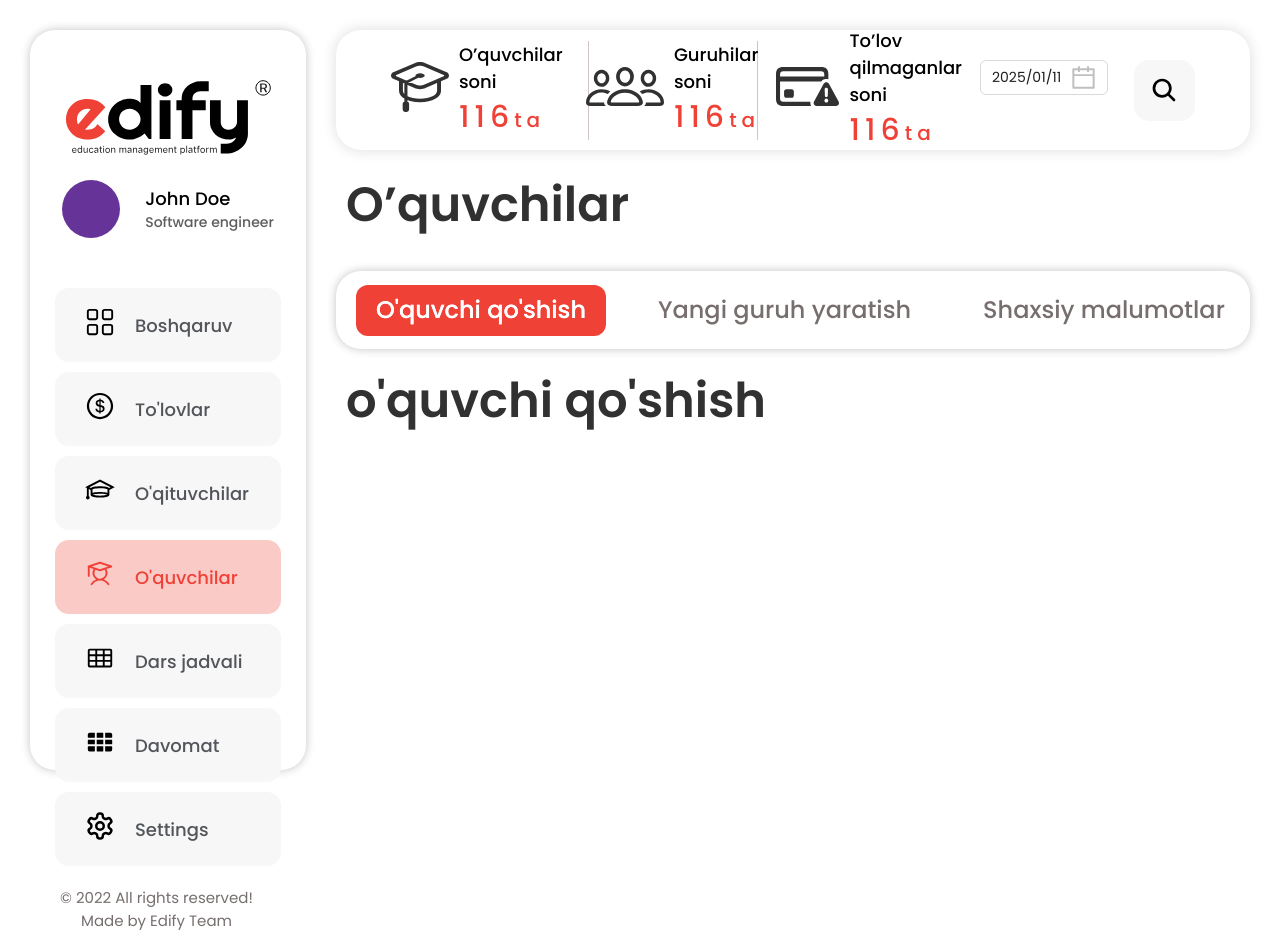
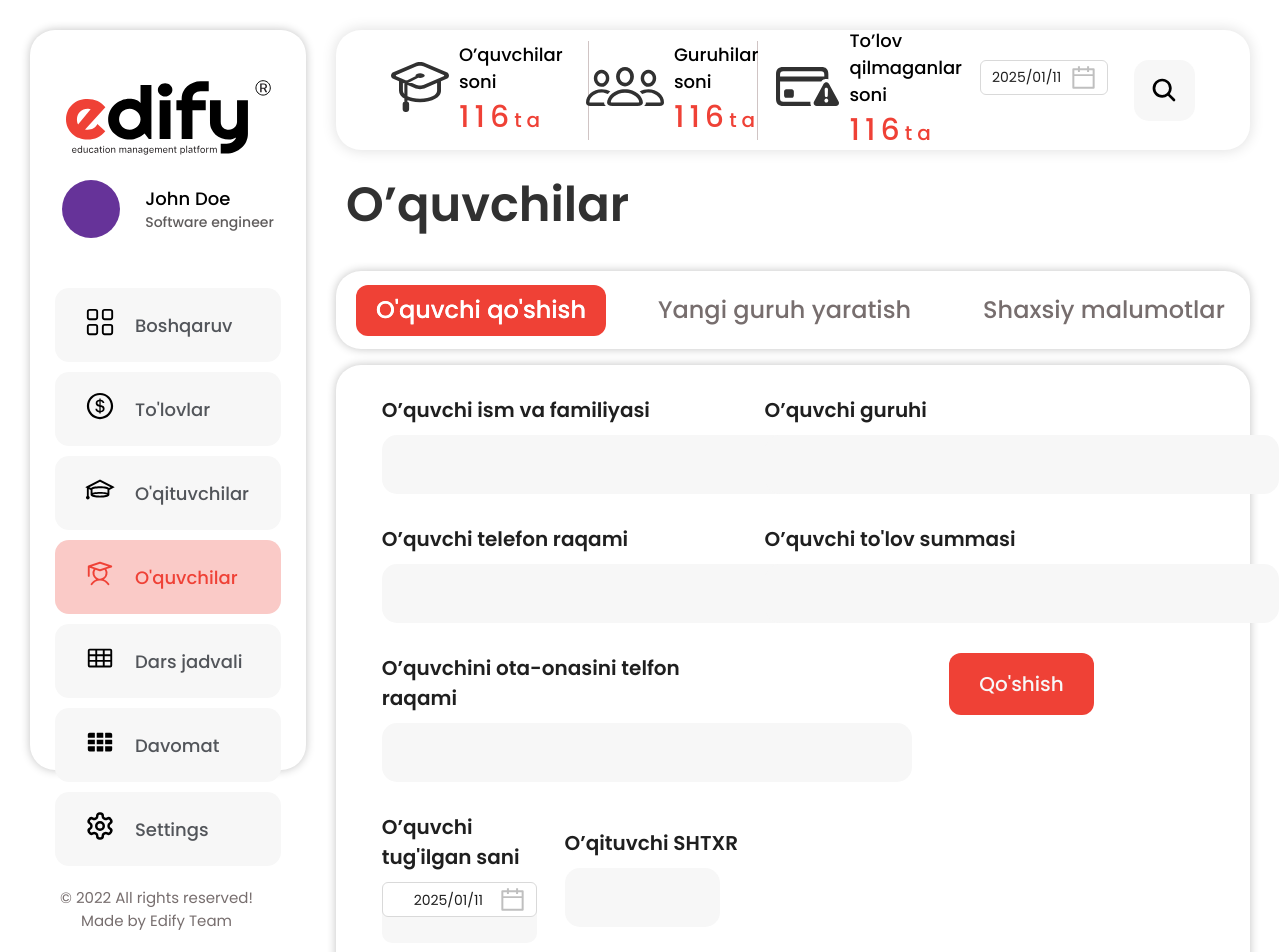
Before and after one commit to abdulhayevbahrom/edify, a React (Create React App) app: page /students in a window 1280 px wide. Shown: the top 952 px of the page. Built offline with nearby package versions, Linux system fonts and the light colour scheme.

Commit message:
students add panel

```diff
--- a/src/components/studentsMain/StudentsMain.jsx
+++ b/src/components/studentsMain/StudentsMain.jsx
@@ -1,6 +1,7 @@
 import React from "react";
 import "./StudentsMain.css";
 import { Tabs } from "antd";
+import AddStudent from "./addStudent/AddStudent";
 
 function StudentsMain() {
   return (
@@ -8,7 +9,7 @@ function StudentsMain() {
       <h1>O’quvchilar</h1>
       <Tabs defaultActiveKey="1">
         <Tabs.TabPane tab="O'quvchi qo'shish" key="1">
-          <h1>o'quvchi qo'shish</h1>
+          <AddStudent />
         </Tabs.TabPane>
         <Tabs.TabPane tab="Yangi guruh yaratish" key="2">
           <h1>Guruhlar</h1>
--- /dev/null
+++ b/src/components/studentsMain/addStudent/AddStudent.css
@@ -0,0 +1,112 @@
+.add_student_box {
+    width: 100%;
+    padding: 30px 0;
+    border-radius: 25px;
+    display: flex;
+    box-shadow: 0 0 10px #c3c3c3;
+}
+
+.left_form {
+    width: 50%;
+    padding: 0 5%;
+    display: flex;
+    flex-direction: column;
+    align-items: center;
+    justify-content: center;
+    gap: 30px;
+}
+
+.left_form .input {
+    width: 100%;
+    display: flex;
+    flex-direction: column;
+    align-items: flex-start;
+    gap: 10px;
+}
+
+.input label {
+    font-size: 20px;
+    font-weight: 550;
+    line-height: 30px;
+    text-align: left;
+}
+
+.input input {
+    width: 530px;
+    padding: 17px 0px;
+    border-radius: 15px;
+    background-color: var(--light-gray);
+    text-indent: 20px;
+    font-size: 16px;
+}
+
+.input input:focus {
+border: 2px solid var(--main-color);
+}
+
+
+.student_bithday-shtxr {
+    width: 100%;
+    display: flex;
+    /* gap: 30px; */
+    align-items: center;
+}
+
+.student_bithday-shtxr .student_bithday-shtxr_input {
+    padding: 17px 0px;
+    width: 85%;
+}
+
+.student_bithday-shtxr .student_bithday-shtxr_data{
+    border-radius: 10px;
+    height: 61px;
+    background-color: var(--light-gray);
+    width: 85%;
+}
+
+.student_bithday-shtxr_data:focus{
+    border: none;
+}
+
+.right_form {
+    width: 50%;
+    display: flex;
+    flex-direction: column;
+    align-items: center;
+    gap: 30px;
+}
+
+.right_form .input {
+    display: flex;
+    flex-direction: column;
+    align-items: flex-start;
+    gap: 10px;
+}
+
+.right_form label {
+    font-size: 20px;
+    font-weight: 550;
+}
+
+.right_form input {
+    width: 514px;
+    padding: 17px 0px;
+    border-radius: 15px;
+    background-color: var(--light-gray);
+    text-indent: 10px;
+    font-size: 16px;
+}
+
+.right_form input:focus {
+    border: 2px solid var(--main-color);
+}
+
+
+.right_form button {
+    padding: 16px 30px;
+    font-size: 20px;
+    font-weight: 500;
+    background-color: var(--main-color);
+    border-radius: 12px;
+    color: var(--light-gray);
+}
--- /dev/null
+++ b/src/components/studentsMain/addStudent/AddStudent.jsx
@@ -0,0 +1,58 @@
+import React from 'react';
+import "./AddStudent.css"
+import PickerData from "../../antd/DataPicker";
+
+
+
+function AddStudent() {
+    return (
+        <div className='AddStudent'>
+            <div className="add_student_box">
+                <div className="left_form">
+                    <div className="input">
+                        <label>O’quvchi ism va familiyasi</label>
+                        <input type="text" />
+                    </div>
+                    <div className="input">
+                        <label>O’quvchi telefon raqami</label>
+                        <input type="number" />
+                    </div>
+
+                    <div className="input">
+                        <label>O’quvchini ota-onasini telfon raqami</label>
+                        <input type="number" />
+                    </div>
+                    <div className="student_bithday-shtxr">
+                        <div className="input">
+                            <label>O’quvchi tug'ilgan sani</label>
+                            <div className="student_bithday-shtxr_data">
+                             <PickerData />
+                            </div>
+                        </div>
+                        <div className="input">
+                            <label>O’qituvchi SHTXR </label>
+                            <input className='student_bithday-shtxr_input' type="text" />
+                        </div>
+                    </div>
+                    <div className="input">
+                        <label>O’quvchi manzili </label>
+                        <input type="text" />
+                    </div>
+                </div>
+                <div className="right_form">
+                    <div className="input">
+                        <label>O’quvchi guruhi </label>
+                        <input type="number" placeholder="" />
+                    </div>
+                    <div className="input">
+                        <label>O’quvchi to'lov summasi </label>
+                        <input type="number" placeholder="" />
+                    </div>
+                    <button>Qo'shish</button>
+                </div>
+            </div>
+        </div>
+    )
+}
+
+export default AddStudent
--- a/src/router/payment/Payment.css
+++ b/src/router/payment/Payment.css
@@ -39,7 +39,7 @@
   align-items: start;
   justify-content: space-between;
   border-radius: 25px;
-  box-shadow: 0px 0px 10px 4px var( --light-gray);
+  box-shadow: 0px 0px 10px 4px var(--light-gray);
 }
 
 .paid_unpaid h5 {
@@ -113,7 +113,7 @@
   /* align-items: center; */
   justify-content: space-between;
   border-radius: 25px;
-  box-shadow: 0px 0px 10px 4px var( --light-gray);
+  box-shadow: 0px 0px 10px 4px var(--light-gray);
 
 }
 
@@ -126,7 +126,7 @@
 }
 
 .balance_fine a {
-  color: var(--text-black);
+  color: var(--main-dark);
   font-weight: 600;
   font-size: 19px;
 }
@@ -156,69 +156,26 @@
 }
 
 
-/*
-.payment_list table{
+.payment_list {
   width: 100%;
-
-}
-
-.payment_list table th{
-  text-align: left;
-  padding-left: 20px;
-  padding-bottom: 20px;
-  font-size: 20px;
-  font-weight: 500;
-  color: var(--main-dark);
-}
-
-.payment_list tbody td{
-  padding: 10px 30px;
-  border-radius: 15px;
-  font-size: 19px;
-}
-
-.payment_list tbody td:nth-child(1){
-  color: black;
-}
-
-.payment_list tbody td:nth-child(2){
-  color: var(--light-green);
-}
-
-.payment_list tbody td:nth-child(3){
-  color: var(--main-dark);
-}
-
-.payment_list tbody td:nth-child(4){
-  color: var(--light-green);
-}
-
-.payment_list tbody td:nth-child(5){
-  color: var(--rare-yellow);
-}
-
-
-
- */
-
- .payment_list{
-  width: 100%;
-  margin-top: 20px;
-
 }
 
 .payment table {
   width: 100%;
   border-collapse: collapse;
+  border-collapse: separate;
+  border-spacing: 0 20px;
+
   thead {
     tr {
       th {
         border-bottom: 2px solid #c4c4c459;
-        padding: 10px 20px 25px;
+        padding: 10px 20px;
         font-size: 20px;
         font-weight: 500;
         line-height: 26px;
         text-align: left;
+        color: var(--main-dark);
 
         &:first-child {
           padding-left: 35px;
@@ -229,25 +186,66 @@
 
   tbody {
     tr {
-      /* margin-top: 70px; */
-      border-radius: 15px;
-      box-shadow: 0 0 5px 4px #dddddd;
+      border-radius: 10px;
+      overflow: hidden;
+      border-radius: 14px;
+      box-shadow: 0px 0px 8px 3px #0000000f;
+
       td {
-        padding: 10px 20px;
+        padding: 23.5px 20px;
         text-align: left;
+        border: none;
+        font-size: 20px;
+        font-weight: 500;
+        line-height: 30px;
 
         &:first-child {
           width: 30%;
           padding-left: 35px;
+          border-top-left-radius: 14px;
+          border-bottom-left-radius: 14px;
+          color: var(--text-black);
+        }
+
+        &:nth-child(2) {
+          color: var(--light-green);
+        }
+
+        &:nth-child(3) {
+          color: var(--main-dark);
+        }
+
+        &:nth-child(4) {
+          color: var(--light-green);
         }
 
         &:nth-child(5) {
+          border-top-right-radius: 14px;
+          border-bottom-right-radius: 14px;
+          text-align: justify;
           display: flex;
           align-items: center;
           justify-content: space-between;
-          padding: 10px 30px;
+          color: var(--rare-yellow);
+
+          a {
+            :where(.css-dev-only-do-not-override-7ny38l).ant-btn-variant-outlined,
+            :where(.css-dev-only-do-not-override-7ny38l).ant-btn-variant-dashed {
+              all: unset;
+              display: flex;
+              align-items: center;
+              justify-content: center;
+
+              svg {
+                width: 24px;
+                height: 24px;
+                fill: var(--tooltip-hover);
+                color: var(--tooltip-hover);
               }
             }
           }
         }
       }
+    }
+  }
+}
```
Lines whose indentation alone changed are shown as unchanged.
